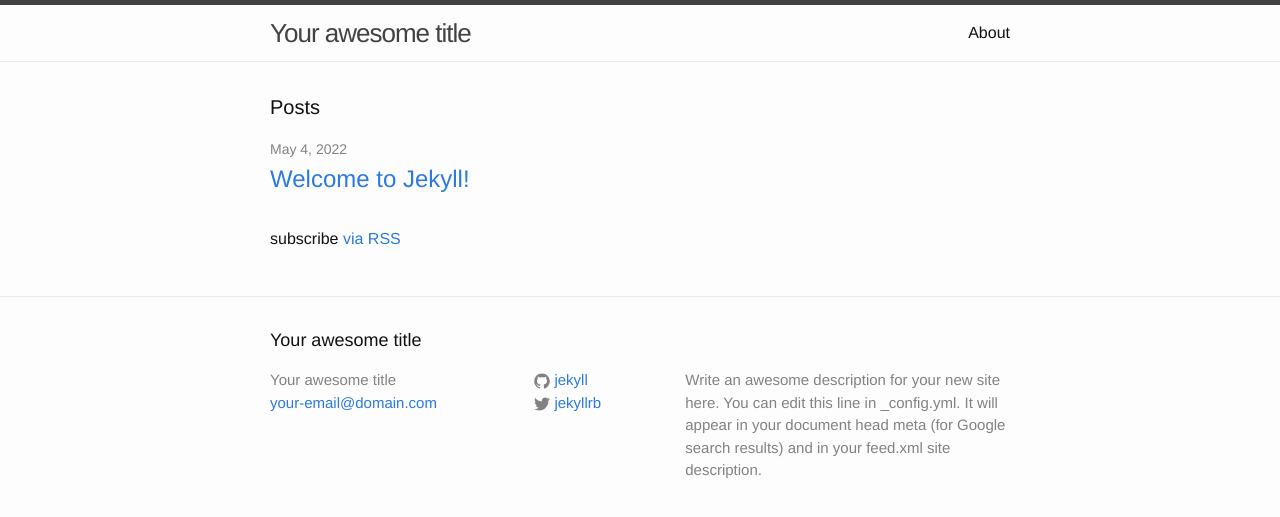
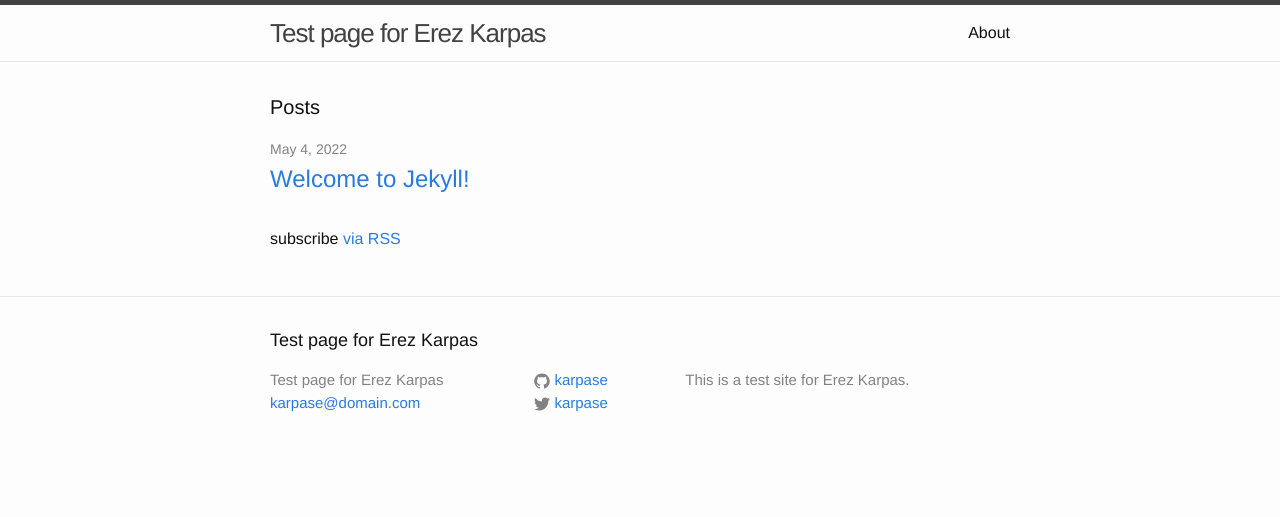
Before and after one commit to karpase/karpase.github.io, a Jekyll site: the page built from index.html, in a window 1280 px wide. Shown: the top 517 px of the page. Built offline with Jekyll 4.4.1, drawn with Linux system fonts in a browser that asks for light colours.

Commit message:
Update _config.yml

```diff
--- a/_config.yml
+++ b/_config.yml
@@ -6,16 +6,14 @@
 # 'jekyll serve'. If you change this file, please restart the server process.
 
 # Site settings
-title: Your awesome title
-email: your-email@domain.com
+title: Test page for Erez Karpas
+email: karpase@domain.com
 description: > # this means to ignore newlines until "baseurl:"
-  Write an awesome description for your new site here. You can edit this
-  line in _config.yml. It will appear in your document head meta (for
-  Google search results) and in your feed.xml site description.
-baseurl: "" # the subpath of your site, e.g. /blog
-url: "http://yourdomain.com" # the base hostname & protocol for your site
-twitter_username: jekyllrb
-github_username:  jekyll
+  This is a test site for Erez Karpas.
+baseurl: "/"
+url: "http://karpase.github.io" # the base hostname & protocol for your site
+twitter_username: karpase
+github_username:  karpase
 
 # Build settings
 markdown: kramdown
```
